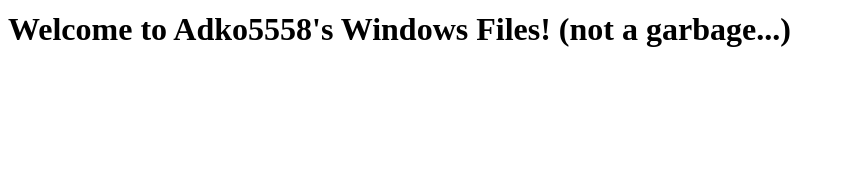
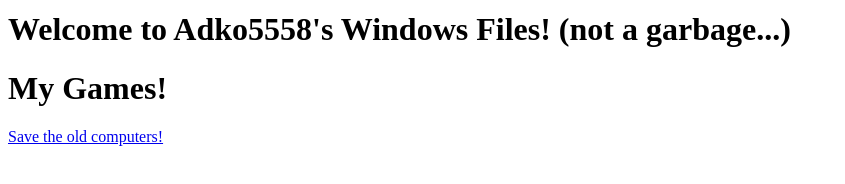
Before and after one commit to adko5558/adko5558.github.io, a plain HTML site: page index.html in a window 1280 px wide. Shown: the part 262-446 px from the top of the page, without its empty margins (0-845 px from the left). Drawn offline with Linux system fonts and the light colour scheme.

Commit message:
Update index.html

```diff
--- a/index.html
+++ b/index.html
@@ -9,6 +9,10 @@
 <h1>Welcome to Adko5558's Windows Files! (not a garbage...)</h1>
 <body>
 
+ <h1>My Games!</h1>
+
+<a href="https://adko5558.github.io/games/save-old-comps">Save the old computers!</a>
+
 </body>
 
 </html>
```
